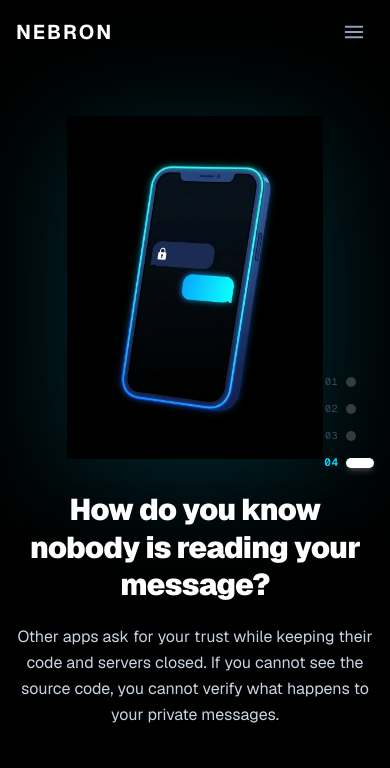
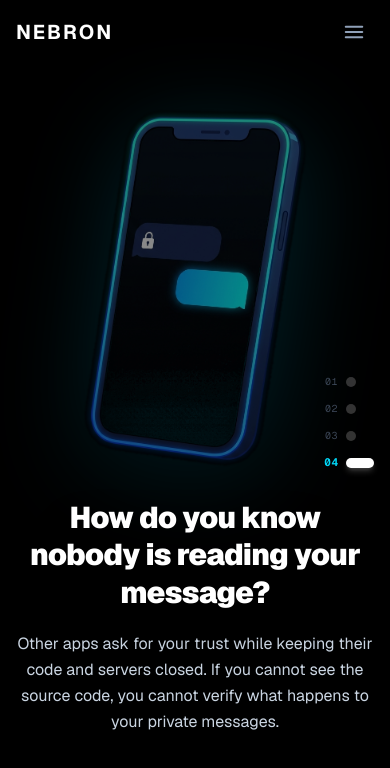
Before and after one commit to open-nebron/nebron-landing, a Next.js app: page / in a window 390 px wide. Both pictures are taken after a click on the button "04". Shown: the top 768 px of the page. Built offline with nearby package versions, Linux system fonts and the light colour scheme.

Commit message:
style: remove mobile background with transparent png/webp, increase screen stay time, and add smooth cinematic transitions

```diff
--- a/src/components/TransparencySection.tsx
+++ b/src/components/TransparencySection.tsx
@@ -27,16 +27,16 @@ export default function TransparencySection({
     setStep(0);
     setWallDropped(false);
 
-    // After 4.2s, transition to Step 1 ("That's why Nebron is there...")
+    // Stay on Step 0 for 7.5s (generous reading time with smooth transitions)
     const t1 = setTimeout(() => {
       setStep(1);
-    }, 4200);
+    }, 7500);
 
-    // After 7.8s, drop the wall and reveal Step 2 (Code background + GitHub)
+    // Stay on Step 1 for 6.5s (transitions at 14.0s total)
     const t2 = setTimeout(() => {
       setWallDropped(true);
       setStep(2);
-    }, 7800);
+    }, 14000);
 
     timerRef.current = [t1, t2];
   };
@@ -85,13 +85,13 @@ export default function TransparencySection({
       {/* BACKGROUND CODE MATRIX LAYER (Behind the falling wall)         */}
       {/* ============================================================== */}
       <div
-        className={`absolute inset-0 z-0 flex flex-col justify-center items-center px-4 overflow-hidden transition-all duration-1000 ${
-          wallDropped ? "opacity-100 scale-100" : "opacity-0 scale-95"
+        className={`absolute inset-0 z-0 flex flex-col justify-center items-center px-4 overflow-hidden transition-all duration-[1400ms] ease-[cubic-bezier(0.16,1,0.3,1)] ${
+          wallDropped ? "opacity-100 scale-100 blur-none" : "opacity-0 scale-[1.04] blur-[3px]"
         }`}
       >
         {/* Subtle dark ambient glows */}
-        <div className="absolute top-1/3 left-1/4 h-[450px] w-[550px] rounded-full bg-cyan-600/10 blur-[130px] pointer-events-none" />
-        <div className="absolute bottom-1/3 right-1/4 h-[450px] w-[550px] rounded-full bg-indigo-600/10 blur-[130px] pointer-events-none" />
+        <div className="absolute top-1/3 left-1/4 h-[450px] w-[550px] rounded-full bg-cyan-600/10 blur-[140px] pointer-events-none" />
+        <div className="absolute bottom-1/3 right-1/4 h-[450px] w-[550px] rounded-full bg-indigo-600/10 blur-[140px] pointer-events-none" />
 
         {/* Ambient streaming cryptographic code backdrop */}
         <div className="absolute inset-0 z-0 opacity-20 pointer-events-none overflow-hidden font-mono text-[11px] sm:text-xs leading-relaxed text-cyan-200/80 p-6 select-none flex flex-col justify-around">
@@ -114,7 +114,7 @@ export default function TransparencySection({
           ))}
         </div>
 
-        {/* Overlay to preserve typography readability */}
+        {/* Dark overlay for clean typography contrast */}
         <div className="absolute inset-0 bg-black/60 backdrop-blur-[1px] pointer-events-none" />
       </div>
 
@@ -123,33 +123,38 @@ export default function TransparencySection({
       {/* ============================================================== */}
       <div
         style={{ perspective: "1200px" }}
-        className={`absolute inset-0 z-10 transition-all duration-[1100ms] ease-[cubic-bezier(0.2,0.8,0.2,1)] ${
+        className={`absolute inset-0 z-10 transition-all duration-[1400ms] ease-[cubic-bezier(0.16,1,0.3,1)] ${
           wallDropped
-            ? "opacity-0 translate-y-[120%] rotate-x-[45deg] pointer-events-none"
-            : "opacity-100 translate-y-0 rotate-x-0 pointer-events-auto bg-black"
+            ? "opacity-0 translate-y-[120%] rotate-x-[55deg] scale-90 pointer-events-none"
+            : "opacity-100 translate-y-0 rotate-x-0 scale-100 pointer-events-auto bg-black"
         }`}
       >
         {/* ============================================================ */}
-        {/* STEP 0: Smooth Cartoonish Mobile & "How do you know..."       */}
+        {/* STEP 0: Smooth Cartoonish Mobile & Provocative Question      */}
         {/* ============================================================ */}
-        {step === 0 && (
-          <div className="absolute inset-0 flex flex-col items-center justify-center px-4">
+        <div
+          className={`absolute inset-0 flex flex-col items-center justify-center px-4 transition-all duration-[1200ms] ease-[cubic-bezier(0.16,1,0.3,1)] ${
+            step === 0
+              ? "opacity-100 translate-y-0 scale-100 pointer-events-auto"
+              : "opacity-0 -translate-y-8 scale-[0.96] pointer-events-none"
+          }`}
+        >
           <div className="mx-auto max-w-5xl w-full grid grid-cols-1 lg:grid-cols-12 gap-8 lg:gap-14 items-center">
-              {/* Left Column: Smooth Cartoonish Mobile Illustration */}
+            {/* Left Column: Transparent Smooth Cartoonish Mobile */}
             <div className="lg:col-span-5 flex justify-center">
-                <div className="relative w-64 sm:w-72 md:w-80 aspect-[896/1200] flex items-center justify-center">
+              <div className="relative w-56 sm:w-64 md:w-72 aspect-[561/897] flex items-center justify-center animate-[pulse_6s_ease-in-out_infinite]">
                 <Image
-                    src="/cartoon-phone.webp"
+                  src="/cartoon-phone.png"
                   alt="Encrypted Mobile Chat"
                   fill
                   priority
                   unoptimized
-                    className="object-contain drop-shadow-[0_20px_60px_rgba(0,210,255,0.2)]"
+                  className="object-contain drop-shadow-[0_20px_50px_rgba(0,210,255,0.3)] transition-transform duration-700 hover:scale-105"
                 />
               </div>
             </div>
 
-              {/* Right Column: The Direct Provocation */}
+            {/* Right Column: The Direct Question */}
             <div className="lg:col-span-7 text-center lg:text-left space-y-5">
               <h2 className="text-3xl sm:text-5xl lg:text-6xl font-black tracking-tight text-white leading-tight drop-shadow-2xl">
                 How do you know nobody is reading your message?
@@ -162,13 +167,19 @@ export default function TransparencySection({
             </div>
           </div>
         </div>
-        )}
 
         {/* ============================================================ */}
         {/* STEP 1: The Nebron Answer & "Check our code"                 */}
         {/* ============================================================ */}
-        {step === 1 && (
-          <div className="absolute inset-0 flex flex-col items-center justify-center px-4">
+        <div
+          className={`absolute inset-0 flex flex-col items-center justify-center px-4 transition-all duration-[1200ms] ease-[cubic-bezier(0.16,1,0.3,1)] ${
+            step === 1
+              ? "opacity-100 translate-y-0 scale-100 pointer-events-auto"
+              : step === 0
+              ? "opacity-0 translate-y-8 scale-[0.96] pointer-events-none"
+              : "opacity-0 -translate-y-8 scale-[0.96] pointer-events-none"
+          }`}
+        >
           <div className="mx-auto max-w-3xl text-center space-y-6">
             <h2 className="text-4xl sm:text-6xl lg:text-7xl font-black tracking-tight text-white leading-tight drop-shadow-2xl">
               That&apos;s why Nebron is there.
@@ -182,17 +193,16 @@ export default function TransparencySection({
             </p>
           </div>
         </div>
-        )}
       </div>
 
       {/* ============================================================== */}
       {/* STEP 2: REVEALED STAGE (Wall Fallen · The Open Code & Invite)  */}
       {/* ============================================================== */}
       <div
-        className={`absolute inset-0 z-20 flex flex-col justify-center items-center px-4 transition-all duration-1000 ${
+        className={`absolute inset-0 z-20 flex flex-col justify-center items-center px-4 transition-all duration-[1400ms] ease-[cubic-bezier(0.16,1,0.3,1)] ${
           wallDropped
-            ? "opacity-100 translate-y-0 pointer-events-auto"
-            : "opacity-0 translate-y-8 pointer-events-none"
+            ? "opacity-100 translate-y-0 scale-100 pointer-events-auto"
+            : "opacity-0 translate-y-8 scale-[0.96] pointer-events-none"
         }`}
       >
         <div className="mx-auto max-w-3xl w-full text-center space-y-6 my-auto">
```
Also changed, not shown: public/cartoon-phone.png (added), public/cartoon-phone.webp. Lines whose indentation alone changed are shown as unchanged.
